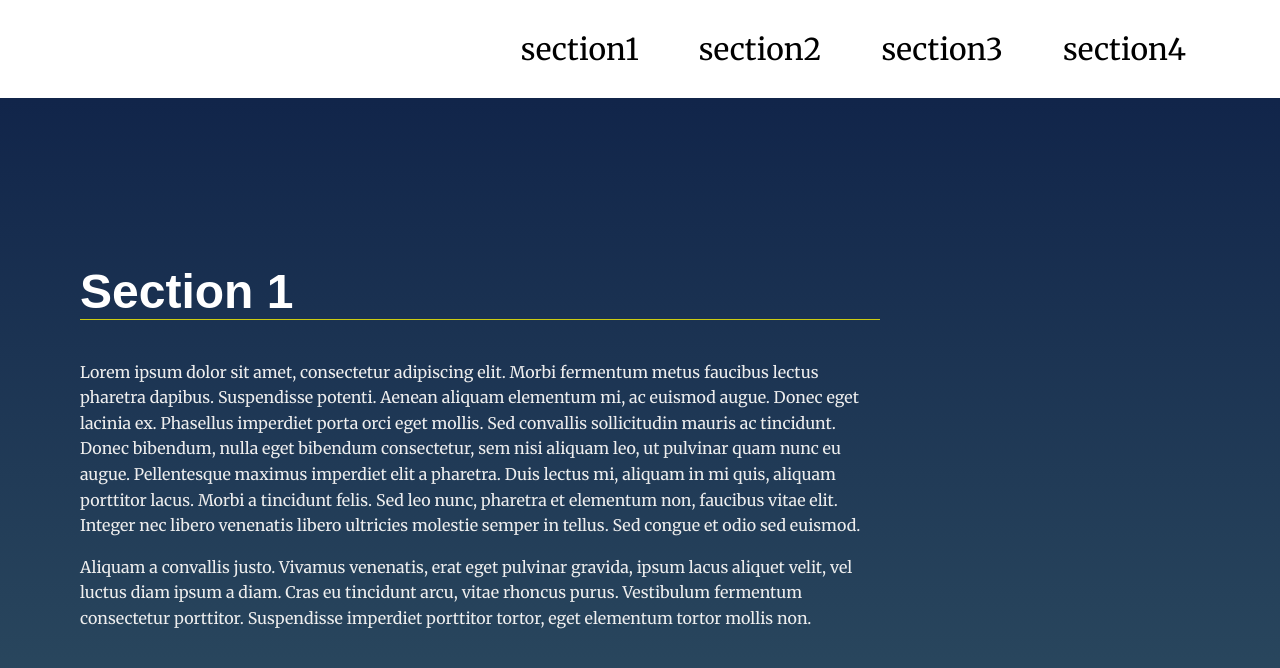
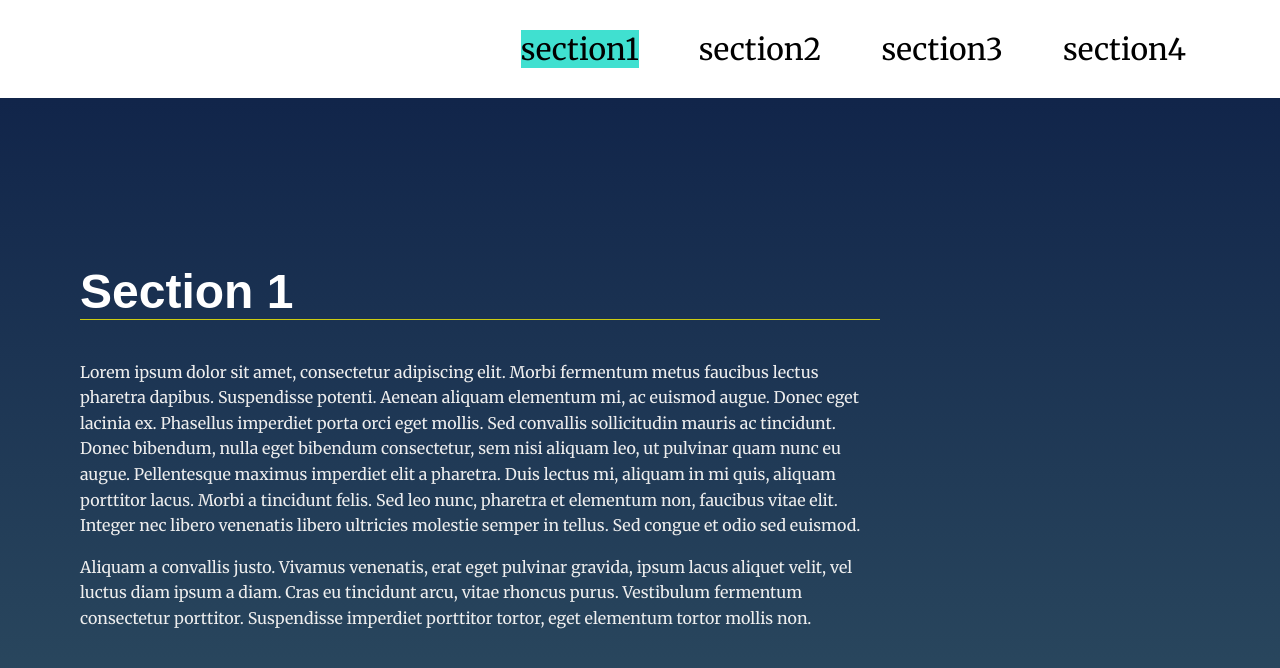
Before and after one commit to Hala-001/landing-Page-Project2, a plain HTML site: page projects/landing-page/index.html in a window 1280 px wide. Both pictures are taken after a click on the item "section1". Shown: the part 311-979 px from the top of the page. Drawn offline with Linux system fonts and the light colour scheme.

Commit message:
add active class

```diff
--- a/projects/landing-page/css/styles.css
+++ b/projects/landing-page/css/styles.css
@@ -57,6 +57,12 @@ nav a{
 /* .youractiveclass1{background: linear-gradient(to right top, #f46b45,#eea849);}
 .youractiveclass2{background: linear-gradient(to right top,#005c97,#363795);}
 .youractiveclass3{background: linear-gradient(to right top,#e53935,#e35d5b);} */
+
+.active ,li:hover{
+    background-color: turquoise;
+    color: wheat;
+}
+
 
 
 .bubble{
--- a/projects/landing-page/index.html
+++ b/projects/landing-page/index.html
@@ -19,8 +19,8 @@
 
       <ul id="navbar__list">
 
-
-        <div class="bubble"></div>
+<!--
+        <div class="bubble"></div> -->
       </ul></div>
     </nav>
   </header>
--- a/projects/landing-page/js/app.js
+++ b/projects/landing-page/js/app.js
@@ -15,6 +15,7 @@ function mainFunction(){
         item.style.margin="30px";
         item.id='navbar'+i;
         item.className='navbar'+i;
+        item.className='active1';
         a.id='navbarr'+i;
         ul.appendChild(item);
         item.appendChild(a);
@@ -24,6 +25,22 @@ function mainFunction(){
 
 }
 mainFunction();
+
+//add active class
+const activeClassUl = document.getElementById('navbar__list');
+const activeClass=activeClassUl.querySelectorAll('.active1');
+// console.log(activeClass);
+// console.log(activeClassUl);
+for (var i = 0; i < activeClass.length; i++) {
+  activeClass[i].addEventListener("click", function() {
+    var current = document.getElementsByClassName("active");
+  if (current.length > 0) {
+    current[0].className = current[0].className.replace(" active", "");
+  }
+  this.className += " active";
+  });
+}
+
 
 //className for evry item in unorder list
 const item0 = document.querySelector('#navbar0');
```
